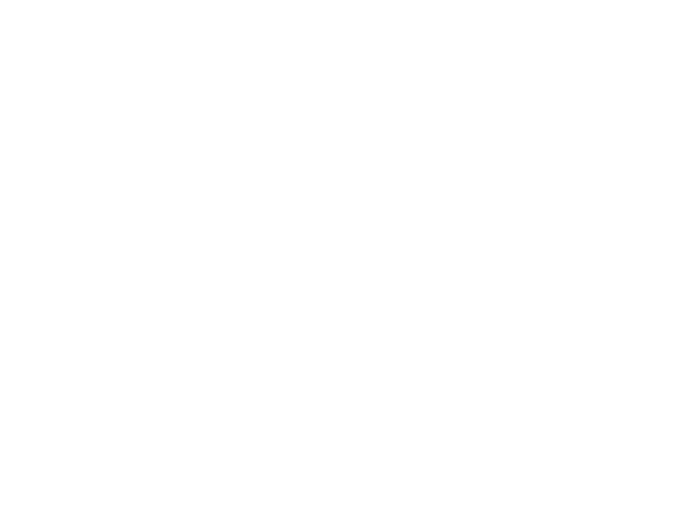
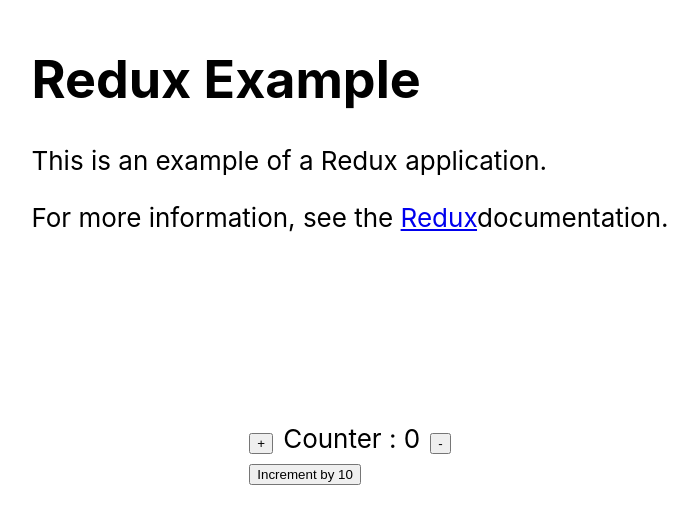
Before and after one commit to abhishe-k-tech/React-Web3-boilerplate, a React (Create React App) app: page /redux-example in a window 1280 px wide. Before the commit this address had no page. Shown: the part 151-674 px from the top of the page, without its empty margins (290-988 px from the left). Built offline with nearby package versions, Linux system fonts and the light colour scheme.

Commit message:
Added redux-toolkit

```diff
--- a/package.json
+++ b/package.json
@@ -3,6 +3,7 @@
   "version": "0.1.0",
   "private": true,
   "dependencies": {
+    "@reduxjs/toolkit": "^1.8.2",
     "@testing-library/jest-dom": "^5.16.4",
     "@testing-library/react": "^13.2.0",
     "@testing-library/user-event": "^14.2.0",
@@ -13,6 +14,7 @@
     "react-bootstrap": "^2.4.0",
     "react-datepicker": "^4.8.0",
     "react-dom": "^18.1.0",
+    "react-redux": "^8.0.2",
     "react-router-dom": "^6.3.0",
     "react-scripts": "5.0.1",
     "react-select": "^5.3.2",
--- a/src/App.css
+++ b/src/App.css
@@ -1,3 +1,7 @@
+span {
+  margin: 0px 10px;
+}
+
 .App {
   text-align: center;
 }
@@ -28,6 +32,14 @@
   color: #61dafb;
 }
 
+.redux-example {
+  min-height: 100vh;
+  display: flex;
+  flex-direction: column;
+  align-items: center;
+  justify-content: space-evenly;
+  font-size: calc(10px + 2vmin);
+}
 @keyframes App-logo-spin {
   from {
     transform: rotate(0deg);
--- a/src/App.js
+++ b/src/App.js
@@ -9,6 +9,8 @@
 import LayoutWrapper from "./components/auth";
 import Spinner from "./components/spinner";
 import { guestRoutes, userRoutes } from "./routes/mainRoutes/mainRoutes";
+import "./App.css";
+
 function App() {
   // const auth = JSON.parse(localStorage.getItem("auth"));
   // const role = userData.designation for role base login
@@ -34,11 +36,7 @@
       />
     ) : (
       route.redirectRoute && (
-        <Route
-          path={route.path}
-          key={route.name}
-          element={<Navigate to="/" />}
-        />
+        <Route path="*" key={route.name} element={<Navigate to="/" />} />
       )
     )
   );
--- a/src/index.css
+++ b/src/index.css
@@ -1,13 +1,17 @@
 body {
   margin: 0;
-  font-family: -apple-system, BlinkMacSystemFont, 'Segoe UI', 'Roboto', 'Oxygen',
-    'Ubuntu', 'Cantarell', 'Fira Sans', 'Droid Sans', 'Helvetica Neue',
+  font-family: -apple-system, BlinkMacSystemFont, "Segoe UI", "Roboto", "Oxygen",
+    "Ubuntu", "Cantarell", "Fira Sans", "Droid Sans", "Helvetica Neue",
     sans-serif;
   -webkit-font-smoothing: antialiased;
   -moz-osx-font-smoothing: grayscale;
 }
 
 code {
-  font-family: source-code-pro, Menlo, Monaco, Consolas, 'Courier New',
+  font-family: source-code-pro, Menlo, Monaco, Consolas, "Courier New",
     monospace;
 }
+
+span {
+  margin: 0px 10px;
+}
--- a/src/index.js
+++ b/src/index.js
@@ -1,11 +1,17 @@
 import { createRoot } from "react-dom/client";
+import { Provider } from "react-redux";
+import App from "./App";
+import store from "./store";
+import reportWebVitals from "./reportWebVitals";
 import "./index.css";
-import App from "./App";
-import reportWebVitals from "./reportWebVitals";
 
 const container = document.getElementById("root");
-const root = createRoot(container); // createRoot(container!) if you use TypeScript
-root.render(<App />);
+const root = createRoot(container);
+root.render(
+  <Provider store={store}>
+    <App />
+  </Provider>
+);
 
 // If you want to start measuring performance in your app, pass a function
 // to log results (for example: reportWebVitals(console.log))
--- a/src/routes/mainRoutes/mainRoutes.js
+++ b/src/routes/mainRoutes/mainRoutes.js
@@ -20,6 +20,12 @@
     component: lazy(() => import("../../views/login")),
   },
   {
+    exact: true,
+    path: "/redux-example",
+    name: "redux-example",
+    component: lazy(() => import("../../views/reduxExample")),
+  },
+  {
     redirectRoute: true,
     name: "homePage",
     path: "/",
--- /dev/null
+++ b/src/store/index.js
@@ -0,0 +1,9 @@
+import { configureStore } from "@reduxjs/toolkit";
+import rootReducer from "./reducer";
+
+const store = configureStore({
+  reducer: rootReducer,
+  devTools: process.env.NODE_ENV !== "production",
+});
+
+export default store;
--- /dev/null
+++ b/src/store/reducer/counter/counterSlice.js
@@ -0,0 +1,30 @@
+import { createSlice } from "@reduxjs/toolkit";
+
+const initialState = {
+  value: 0,
+};
+
+export const counterSlice = createSlice({
+  name: "counter",
+  initialState,
+  reducers: {
+    increment: (state) => {
+      // Redux Toolkit allows us to write "mutating" logic in reducers. It
+      // doesn't actually mutate the state because it uses the Immer library,
+      // which detects changes to a "draft state" and produces a brand new
+      // immutable state based off those changes
+      state.value += 1;
+    },
+    decrement: (state) => {
+      state.value -= 1;
+    },
+    incrementByAmount: (state, action) => {
+      state.value += action.payload;
+    },
+  },
+});
+
+// Action creators are generated for each case reducer function
+export const { increment, decrement, incrementByAmount } = counterSlice.actions;
+
+export default counterSlice.reducer;
--- /dev/null
+++ b/src/store/reducer/index.js
@@ -0,0 +1,7 @@
+import counterReducer from "./counter/counterSlice";
+
+const rootReducer = {
+  counter: counterReducer,
+};
+
+export default rootReducer;
--- a/src/views/login/index.js
+++ b/src/views/login/index.js
@@ -1,7 +1,8 @@
 // import MetaMaskOnboarding from '@metamask/onboarding'
 // import { useWeb3React } from '@web3-react/core'
-import MetamaskButton from '../../components/buttons/metaMaskButton'
-const ONBOARD_TEXT = 'Click to install MetaMask!'
+import { Link } from "react-router-dom";
+import MetamaskButton from "../../components/buttons/metaMaskButton";
+const ONBOARD_TEXT = "Click to install MetaMask!";
 // const CONNECT_TEXT = 'Connect Metamask'
 
 const Login = () => {
@@ -20,8 +21,9 @@
 				title="Fortmatic"
 				onFortmaticClick={onConnectWithFortmaticClick}
 			/> */}
+      <Link to="/redux-example">Redux_Example</Link>
     </div>
-	)
-}
+  );
+};
 
-export default Login
+export default Login;
--- /dev/null
+++ b/src/views/reduxExample/index.js
@@ -0,0 +1,47 @@
+import { useDispatch, useSelector } from "react-redux";
+import {
+  decrement,
+  increment,
+  incrementByAmount,
+} from "../../store/reducer/counter/counterSlice";
+
+const ReduxExample = () => {
+  const { value } = useSelector((state) => state.counter);
+  const dispatch = useDispatch();
+
+  return (
+    <div className="redux-example">
+      <div>
+        <h1>Redux Example</h1>
+        <p>This is an example of a Redux application.</p>
+        <p>
+          For more information, see the{" "}
+          <a
+            href="https://redux-toolkit.js.org/"
+            target="_blank"
+            rel="noreferrer"
+          >
+            Redux
+          </a>
+          documentation.
+        </p>
+      </div>
+      <div>
+        <button type="button" onClick={() => dispatch(increment())}>
+          +
+        </button>
+        <span>Counter : {value}</span>
+        <button type="button" onClick={() => dispatch(decrement())}>
+          -
+        </button>
+        <div>
+          <button type="button" onClick={() => dispatch(incrementByAmount(10))}>
+            Increment by 10
+          </button>
+        </div>
+      </div>
+    </div>
+  );
+};
+
+export default ReduxExample;
```
Also changed, not shown: 1 other file (tests, documents, lock files or other folders). Lines whose indentation alone changed are shown as unchanged.
